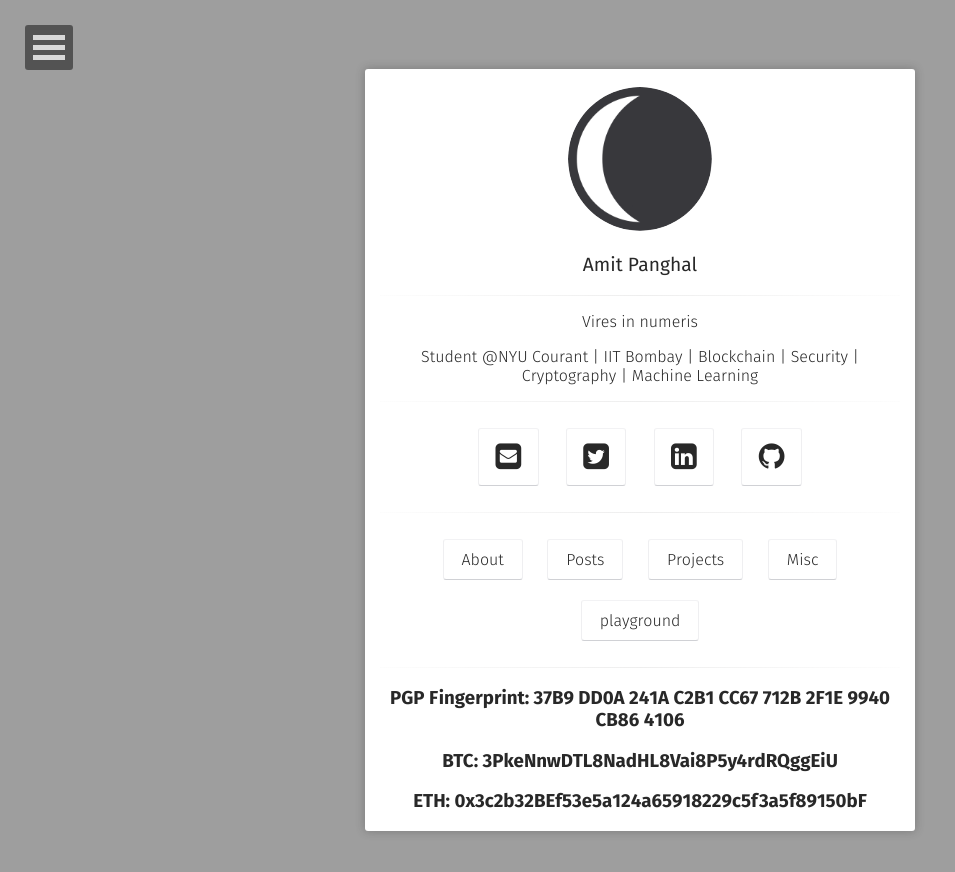
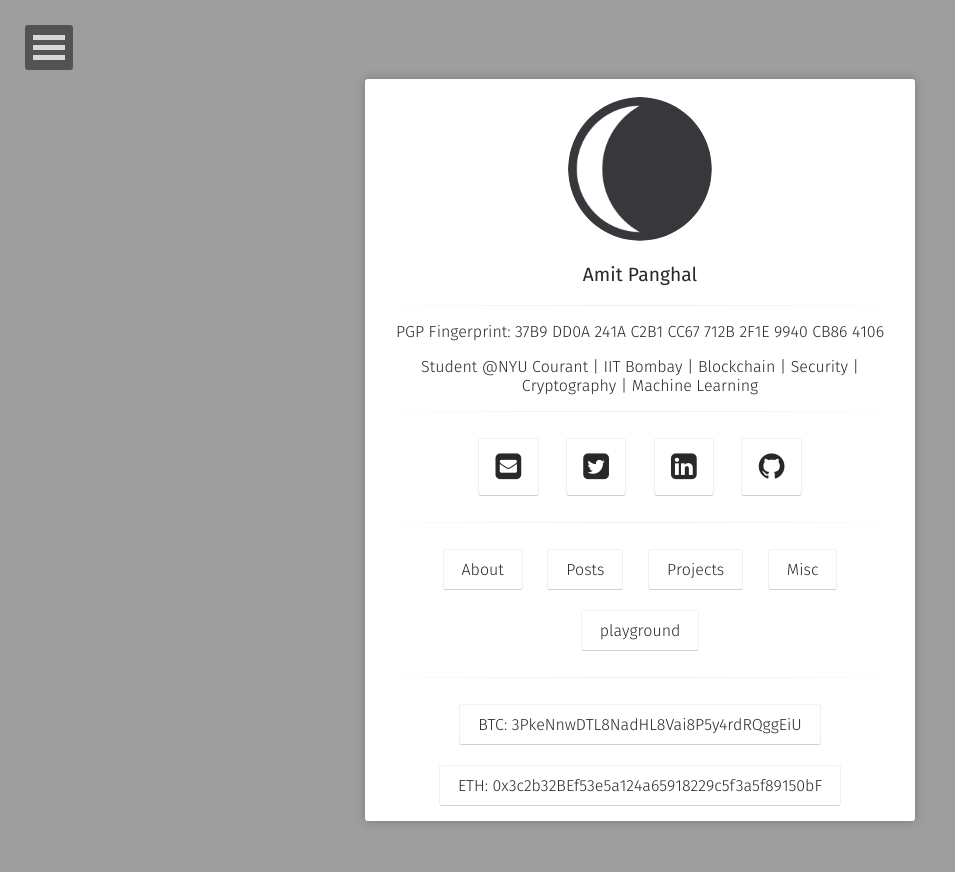
Before and after one commit to panghalamit/panghalamit.github.io, a Jekyll site: the page built from index.html, in a window 1280 px wide. Shown: the top 872 px of the page, without its empty margins (0-955 px from the left). Built offline with Jekyll 4.4.1, drawn with Linux system fonts in a browser that asks for light colours; some web fonts are replaced; part of the change alters nothing that is shown.

Commit message:
minor formatting changes on home page

```diff
--- a/_config.yml
+++ b/_config.yml
@@ -1,6 +1,6 @@
 # Site
 title:              Amit Panghal
-bio:                'Vires in numeris'
+bio:                'PGP Fingerprint: 37B9 DD0A 241A C2B1 CC67 712B 2F1E 9940 CB86 4106 '
 description:        "Student @NYU Courant | IIT Bombay | Blockchain | Security | Cryptography | Machine Learning"
 reading_time:       true
 words_per_minute:   200
--- a/_layouts/home.html
+++ b/_layouts/home.html
@@ -55,9 +55,12 @@ layout: compress
                  </h3>
                  <hr class="hr-line">
                   <h3 class="title">
-                         <p>PGP Fingerprint: 37B9 DD0A 241A C2B1 CC67 712B 2F1E 9940 CB86 4106 </p>
-                         <p>BTC: 3PkeNnwDTL8NadHL8Vai8P5y4rdRQggEiU </p>
-                         <p>ETH: 0x3c2b32BEf53e5a124a65918229c5f3a5f89150bF</p>
+                         <a class="btn zoombtn" href="{{ site.url }}">
+                         BTC: 3PkeNnwDTL8NadHL8Vai8P5y4rdRQggEiU
+                         </a>
+                         <a class="btn zoombtn" href="{{ site.url }}">
+                         ETH: 0x3c2b32BEf53e5a124a65918229c5f3a5f89150bF
+                         </a>
                  </h3>
             </div>
         </div>
```
Also changed, not shown: 2 other files.
